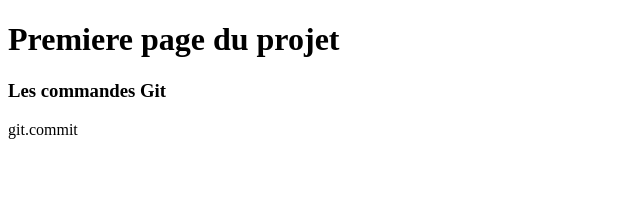
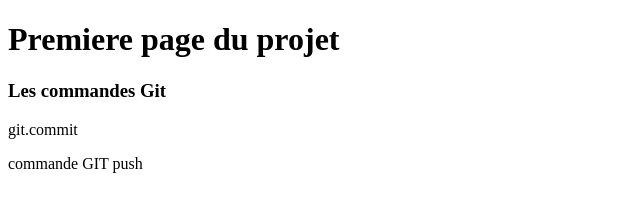
Before and after one commit to Solvseye/Git_Tb, a plain HTML site: page index.html in a window 1280 px wide. Shown: the whole page, without its empty margins (0-640 px from the left). Drawn offline with Linux system fonts and the light colour scheme.

Commit message:
ajout git

```diff
--- a/index.html
+++ b/index.html
@@ -9,5 +9,6 @@
     <h1>Premiere page du projet</h1>
     <h3>Les commandes Git</h3>
     <p>git.commit</p>
+    <p>commande GIT push</p>
 </body>
 </html>
```
